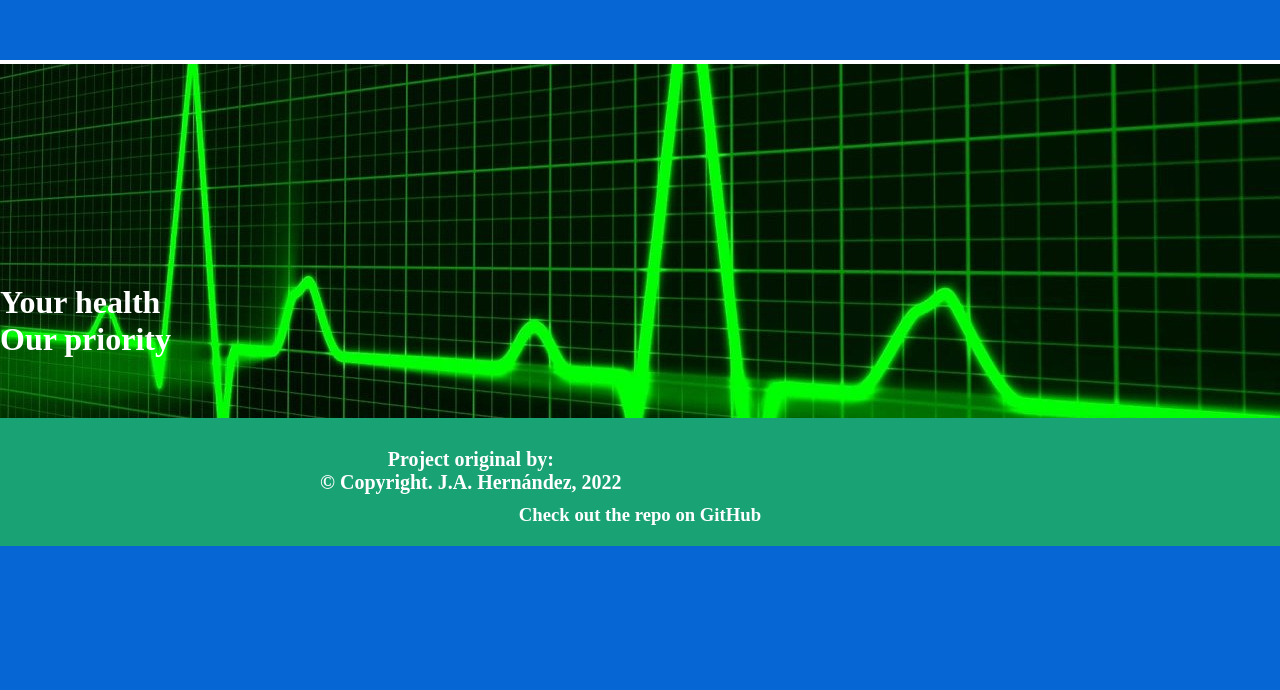
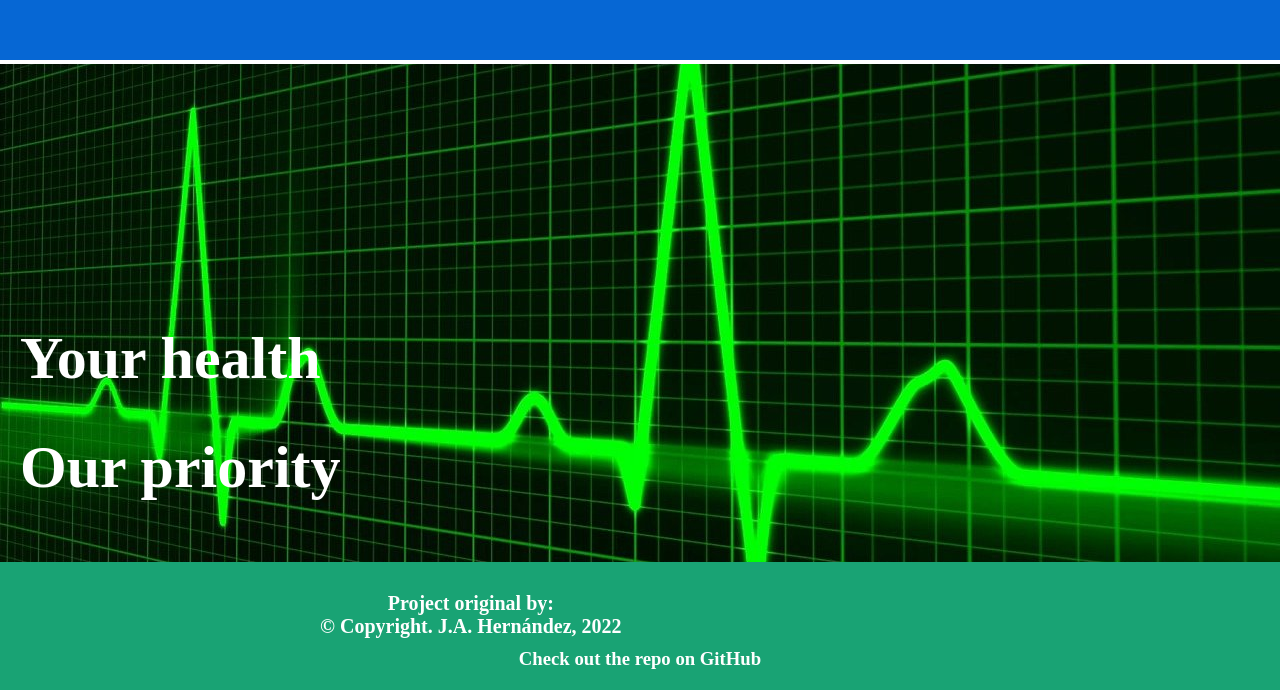
Before and after one commit to jesusalberto18/healthcare-news, a plain HTML site: page index.html in a window 1280 px wide. Shown: the part 2324-3014 px from the top of the page. Before the commit the page ends 2870 px from the top, so only its background shows below. Drawn offline with Linux system fonts and the light colour scheme.

Commit message:
Styled the slogan in the bottom banner

```diff
--- a/css/styles.css
+++ b/css/styles.css
@@ -191,6 +191,12 @@ hr {
   background-position: center;
 }
 
+.banner-down h1 {
+  font-size: 60px;
+  padding-left: 20px;
+  padding-top: 40px;
+}
+
 /*
 .first-row, .second-row {
   display: inline-flex;
```
